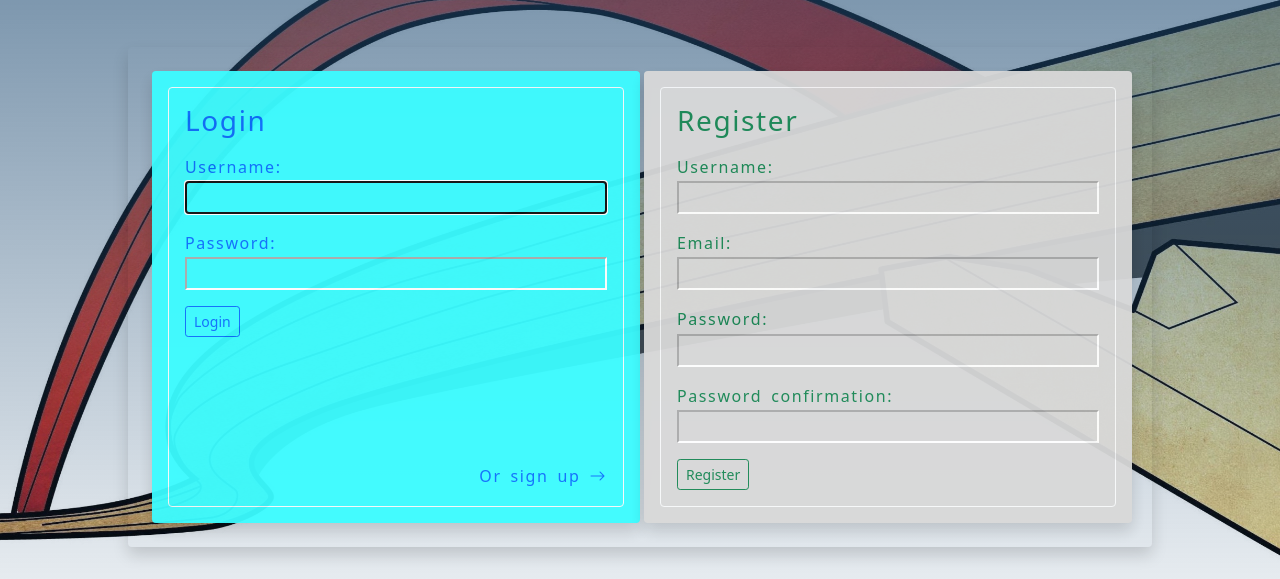
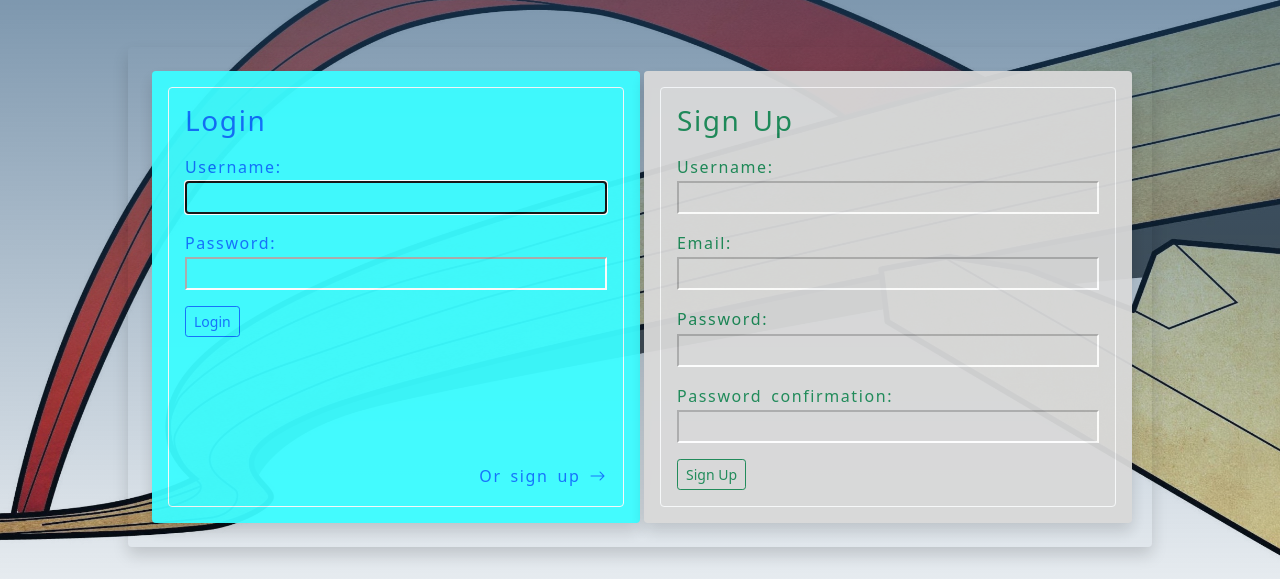
Before and after one commit to ponyNYC/bridge_2022, a Django app: page /login in a window 1280 px wide. Shown: the part 531-1110 px from the top of the page. Run offline with Django 4.2, Linux system fonts and the light colour scheme.

```diff
--- a/bridge/bridgeapp/templates/login.html
+++ b/bridge/bridgeapp/templates/login.html
@@ -19,11 +19,11 @@
     <!--Registration-->
     <div class="register-form p-3 rounded shadow col-11 col-sm-9 col-md-6 text-success">
         <div class="p-3 border border-light rounded d-flex flex-column">
-            <h3 class="mb-3">Register</h3>
+            <h3 class="mb-3">Sign Up</h3>
             <form method="POST" action="{% url 'login' %}"">
                 {% csrf_token %}
                 {{ register_form.as_p }}
-                <button class="btn btn-sm btn-outline-success" type="submit" name="register">Register</button>
+                <button class="btn btn-sm btn-outline-success" type="submit" name="register">Sign Up</button>
             </form>
         </div>
     </div>
```
Also changed, not shown: README.md, assets/site_screenshot.jpg.
